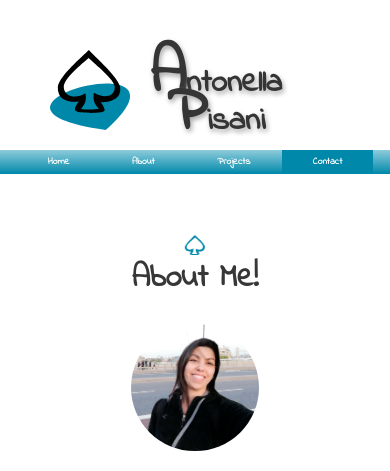
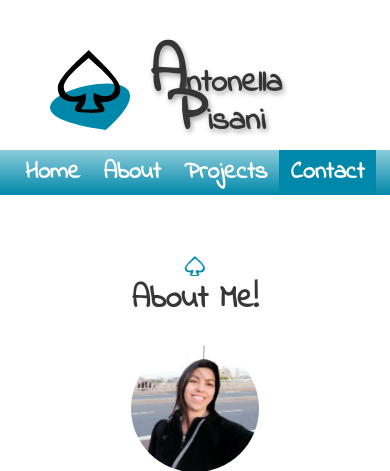
Before and after one commit to ganto1812/portfolio-vanillajs, a PHP site: page / in a window 390 px wide. Shown: the top 471 px of the page. Run offline with PHP 8.4, Linux system fonts and the light colour scheme; some libraries are stand-ins or nearby versions.

Commit message:
small change

```diff
--- a/index.css
+++ b/index.css
@@ -174,7 +174,7 @@ button:hover {
   }
 
   .navbar {
-    font-size: 0.6em;
+    font-size: 1.5em;
     display: flex;
   }
 
@@ -187,7 +187,7 @@ button:hover {
   }
 
   ul a {
-    padding: 10px 8vw;
+    padding: 10px 3vw;
   }
 
   #profile {
```
